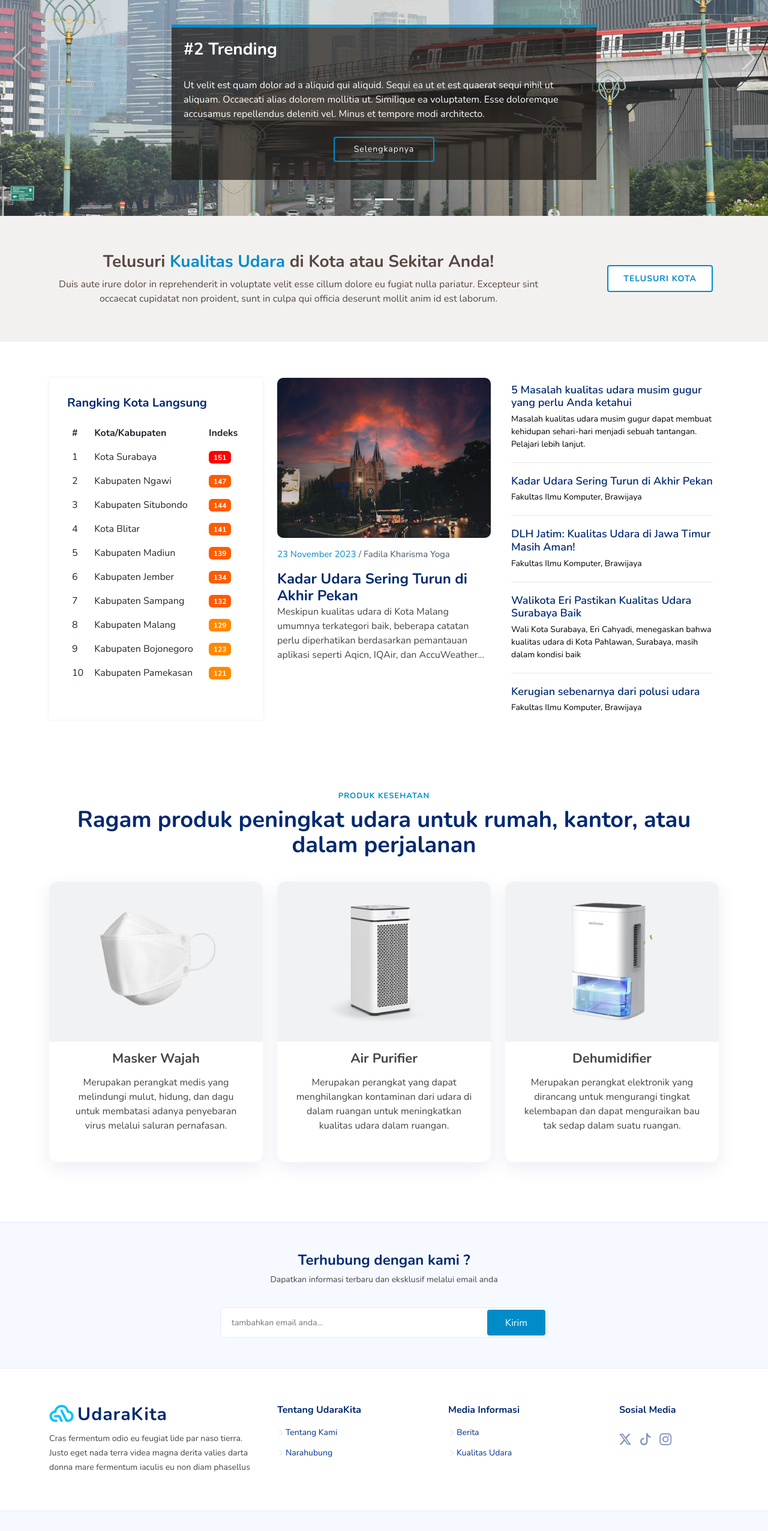
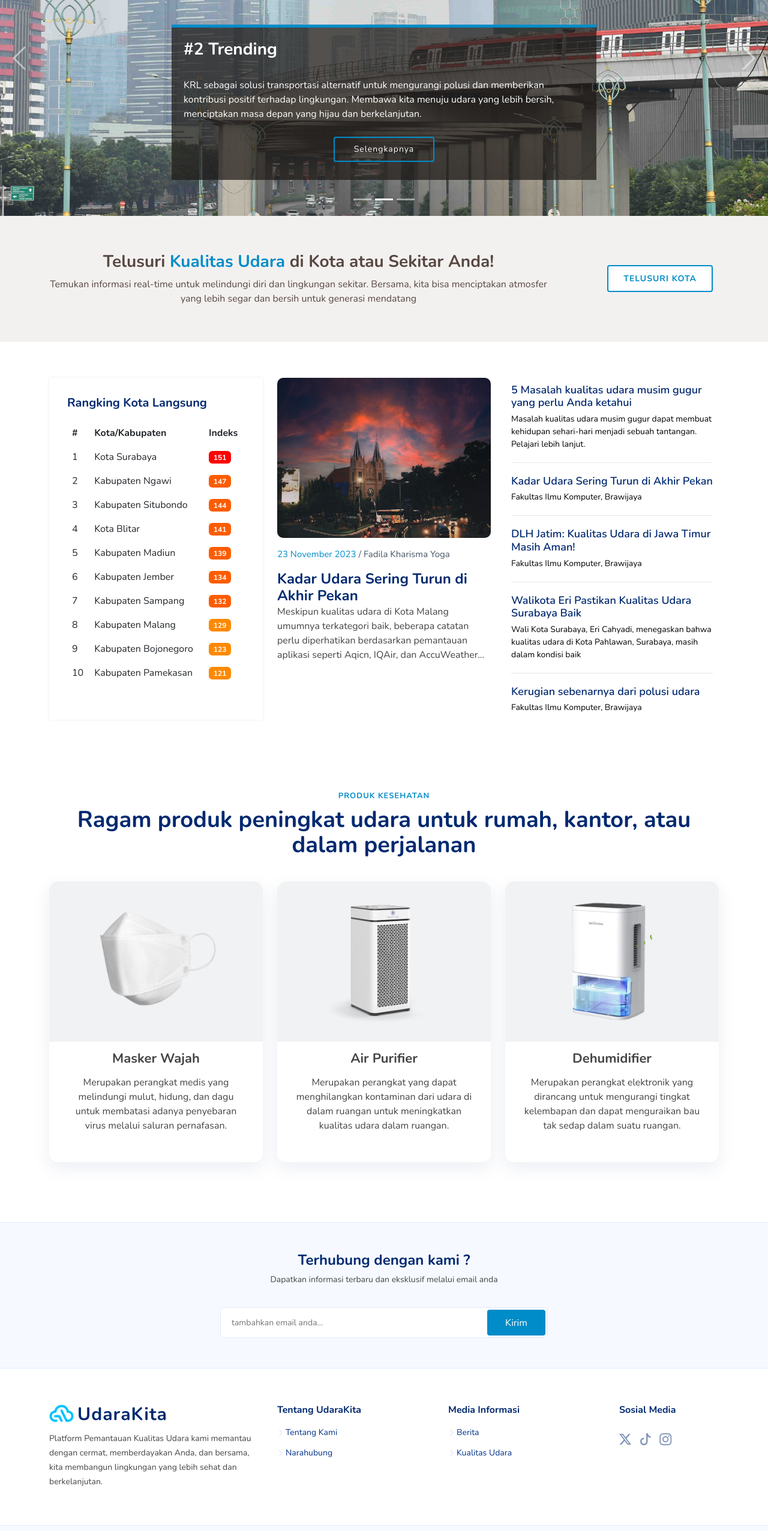
Before and after one commit to Actanzil/UdaraKita, a plain HTML site: page index.html in a window 1280 px wide. Shown: the part 200-2753 px from the top of the page at 60% size. Drawn offline with nearby package versions, Linux system fonts and the light colour scheme.

Commit message:
updating content

```diff
--- a/assets/js/main.js
+++ b/assets/js/main.js
@@ -78,7 +78,7 @@
   let selectHeader = select("#header");
   if (selectHeader) {
     const headerScrolled = () => {
-      if (window.scrollY > 100) {
+      if (window.scrollY > 30) {
         selectHeader.classList.add("header-scrolled");
       } else {
         selectHeader.classList.remove("header-scrolled");
--- a/index.html
+++ b/index.html
@@ -74,7 +74,7 @@
             <div class="carousel-container">
               <div class="carousel-content animate__animated animate__fadeInUp">
                 <h2>#2 <span>Trending</span></h2>
-                <p>Ut velit est quam dolor ad a aliquid qui aliquid. Sequi ea ut et est quaerat sequi nihil ut aliquam. Occaecati alias dolorem mollitia ut. Similique ea voluptatem. Esse doloremque accusamus repellendus deleniti vel. Minus et tempore modi architecto.</p>
+                <p>KRL sebagai solusi transportasi alternatif untuk mengurangi polusi dan memberikan kontribusi positif terhadap lingkungan. Membawa kita menuju udara yang lebih bersih, menciptakan masa depan yang hijau dan berkelanjutan.</p>
                 <div class="text-center"><a href="" class="btn-get-started">Selengkapnya</a></div>
               </div>
             </div>
@@ -85,7 +85,7 @@
             <div class="carousel-container">
               <div class="carousel-content animate__animated animate__fadeInUp">
                 <h2>#3 <span>Trending</span></h2>
-                <p>Ut velit est quam dolor ad a aliquid qui aliquid. Sequi ea ut et est quaerat sequi nihil ut aliquam. Occaecati alias dolorem mollitia ut. Similique ea voluptatem. Esse doloremque accusamus repellendus deleniti vel. Minus et tempore modi architecto.</p>
+                <p>Pemerintah Memperkuat Komitmen Lingkungan dengan Meluncurkan Inisiatif Penghijauan Jalan: Transformasi Kota untuk Udara Lebih Bersih dan Kesejukan yang Berkelanjutan!</p>
                 <div class="text-center"><a href="" class="btn-get-started">Selengkapnya</a></div>
               </div>
             </div>
@@ -114,7 +114,7 @@
           <div class="row">
             <div class="col-lg-9 text-center text-lg-left">
               <h3>Telusuri <span>Kualitas Udara</span> di Kota atau Sekitar Anda!</h3>
-              <p> Duis aute irure dolor in reprehenderit in voluptate velit esse cillum dolore eu fugiat nulla pariatur. Excepteur sint occaecat cupidatat non proident, sunt in culpa qui officia deserunt mollit anim id est laborum.</p>
+              <p>Temukan informasi real-time untuk melindungi diri dan lingkungan sekitar. Bersama, kita bisa menciptakan atmosfer yang lebih segar dan bersih untuk generasi mendatang</p>
             </div>
             <div class="col-lg-3 cta-btn-container text-center">
               <a class="cta-btn align-middle" href="udara.html">Telusuri Kota</a>
@@ -321,8 +321,7 @@
                 <img src="assets/img/udarakitalogo.png" alt="">
                 <span>UdaraKita</span>
               </a>
-              <p>Cras fermentum odio eu feugiat lide par naso tierra. Justo eget nada terra videa magna derita valies darta
-                donna mare fermentum iaculis eu non diam phasellus</p>
+              <p>Platform Pemantauan Kualitas Udara kami memantau dengan cermat, memberdayakan Anda, dan bersama, kita membangun lingkungan yang lebih sehat dan berkelanjutan.</p>
             </div>
             <div class="col-lg-3 col-6 footer-links">
               <h4>Tentang UdaraKita</h4>
```
